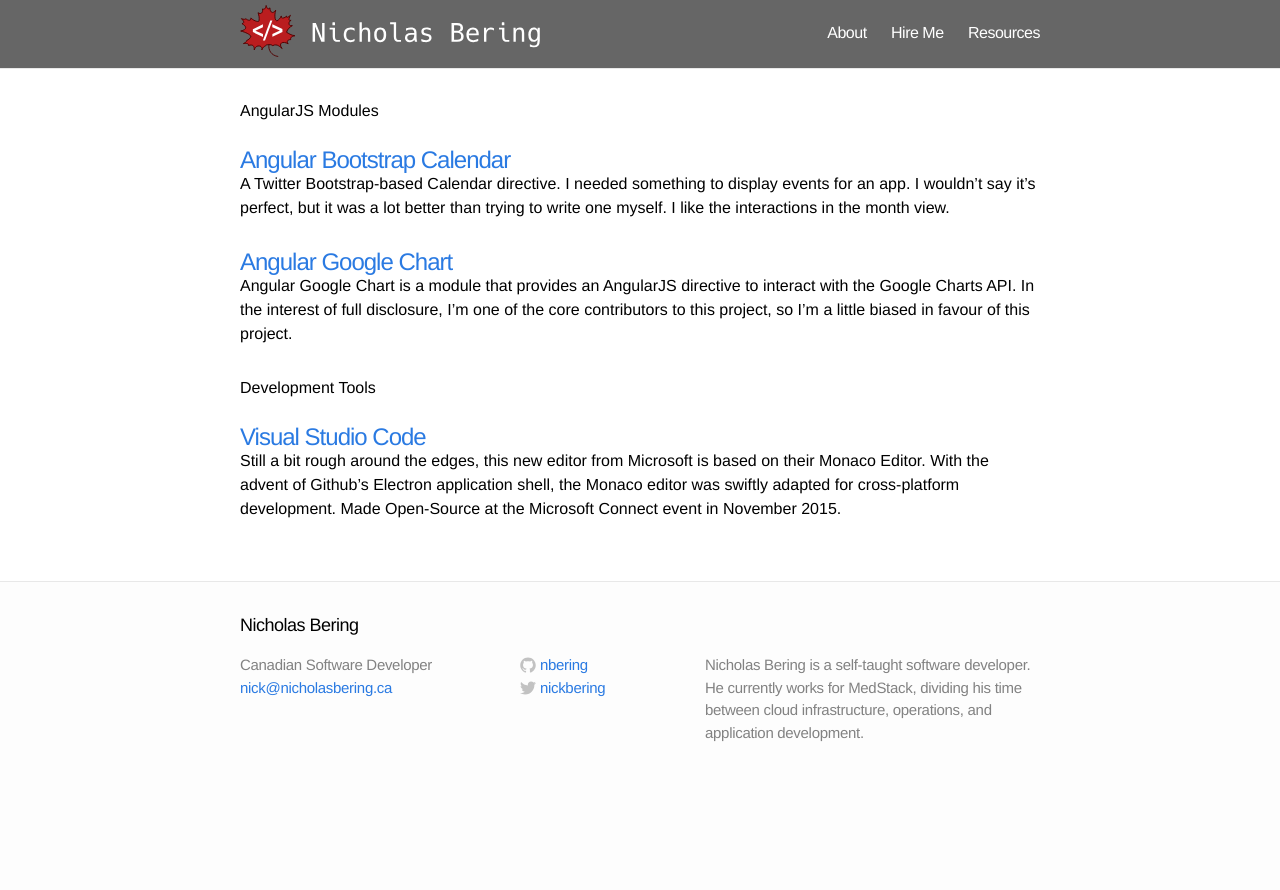
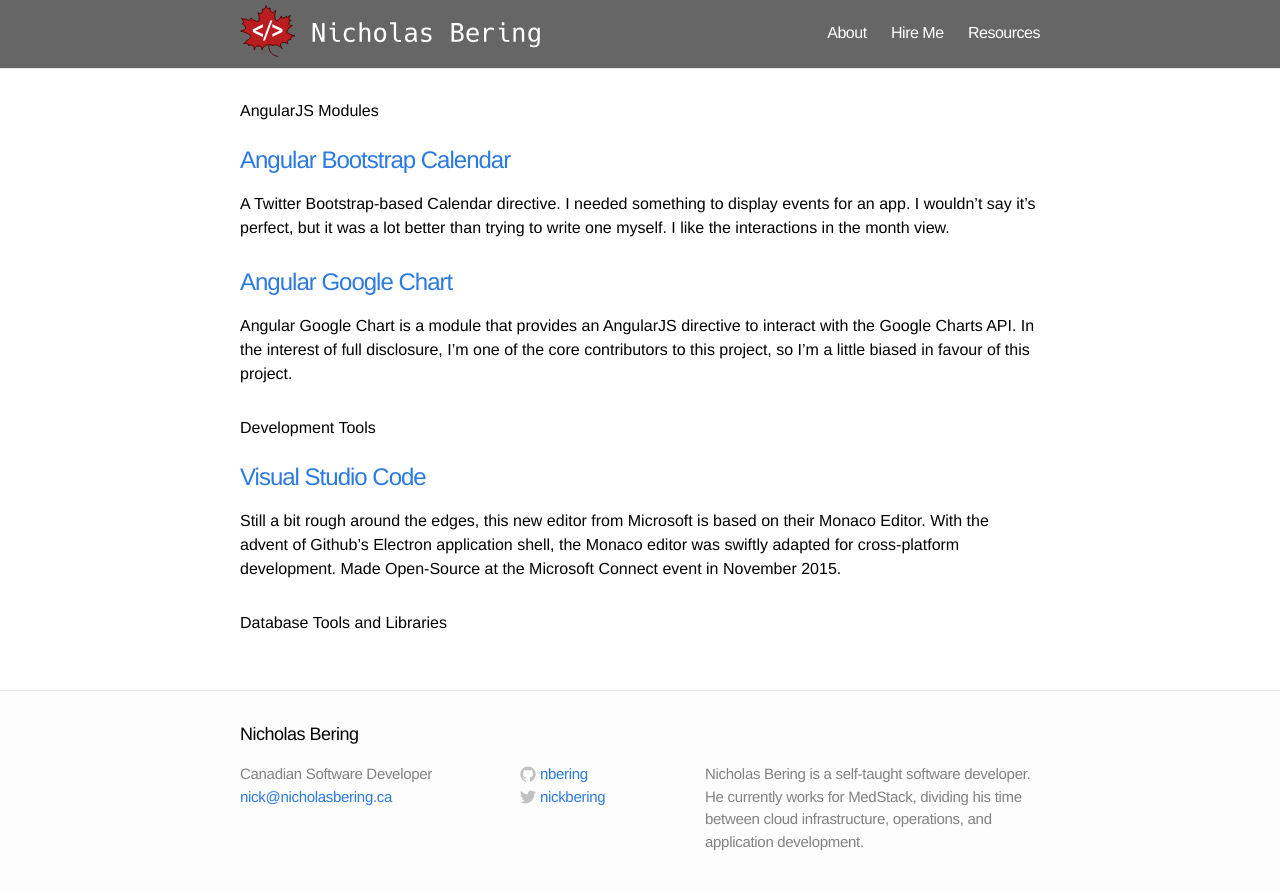
Before and after one commit to nbering/nicholasbering-ca, a Jekyll site: the page built from resources.html, in a window 1280 px wide. Shown: the top 890 px of the page. Built offline with Jekyll 4.4.1, drawn with Linux system fonts in a browser that asks for light colours; nearby versions of some CDN libraries; comment, search, counter and statistics services are not loaded.

Commit message:
Fix formatting and add new category to resources page.

```diff
--- a/resources.html
+++ b/resources.html
@@ -5,6 +5,7 @@
 resource_categories:
     - "AngularJS Modules"
     - "Development Tools"
+    - "Database Tools and Libraries"
 ---
 
 
@@ -17,7 +18,7 @@
 
     {% assign links = site.resources | where: 'category', cat %}
     {% for link in links %}
-    <li>
+    <li class="post-content">
          <a class="post-link tracked" href="{{ link.address }}">{{ link.title }}</a>
          <p>
              {{link.content}}
```
